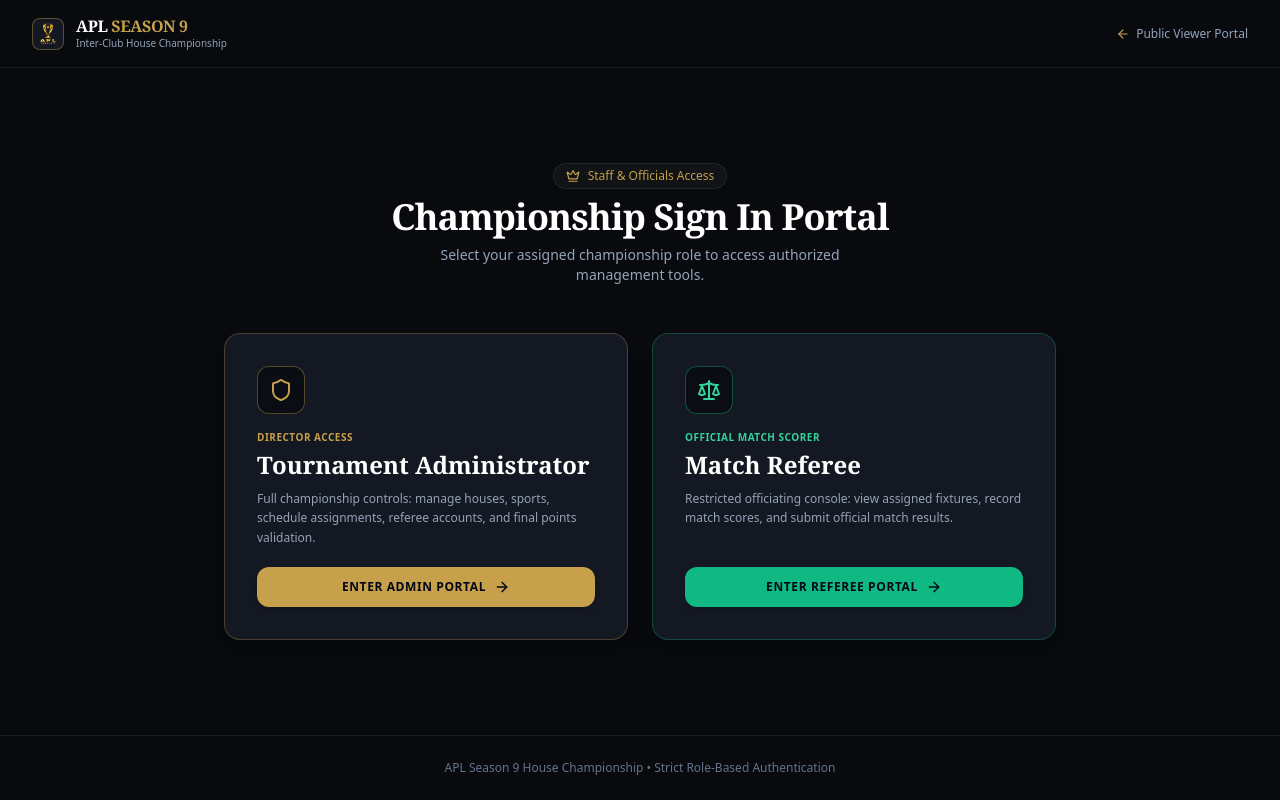
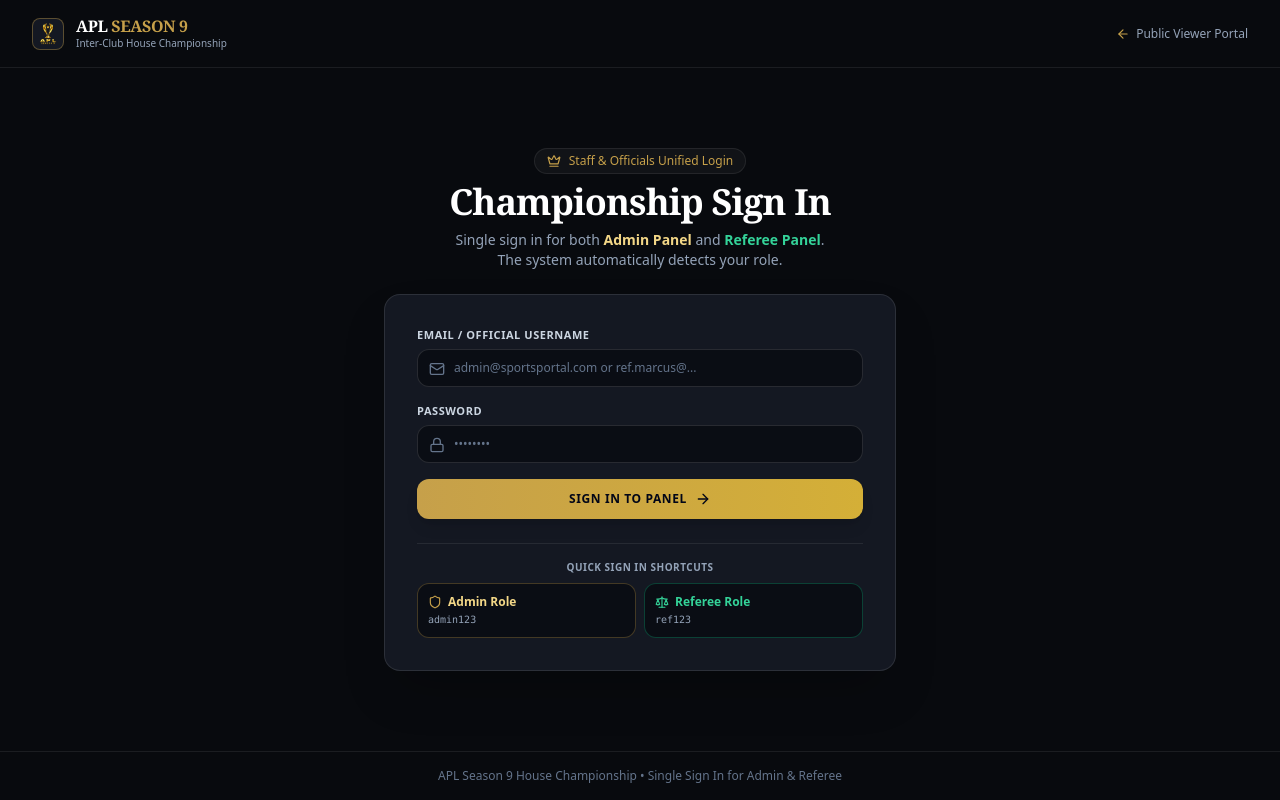
Before and after one commit to mudassir-markania/Club-Protal, a Next.js app: page /login in a window 1280 px wide. Built offline with nearby package versions, Linux system fonts and the light colour scheme.

Commit message:
feat: unified single sign-in button for both Admin and Referee panels

```diff
--- a/src/app/login/page.tsx
+++ b/src/app/login/page.tsx
@@ -1,10 +1,60 @@
 'use client';
 
-import React from 'react';
+import React, { useState } from 'react';
 import Link from 'next/link';
-import { Shield, Scale, ArrowRight, ArrowLeft, Crown } from 'lucide-react';
+import { useRouter } from 'next/navigation';
+import { Shield, Scale, ArrowLeft, Crown, Lock, Mail, AlertCircle, ArrowRight } from 'lucide-react';
 
 export default function UnifiedLoginPage() {
+  const router = useRouter();
+  const [email, setEmail] = useState('');
+  const [password, setPassword] = useState('');
+  const [loading, setLoading] = useState(false);
+  const [error, setError] = useState<string | null>(null);
+
+  const handleSubmit = async (e: React.FormEvent) => {
+    e.preventDefault();
+    setError(null);
+    setLoading(true);
+
+    try {
+      const res = await fetch('/api/auth/login', {
+        method: 'POST',
+        headers: { 'Content-Type': 'application/json' },
+        body: JSON.stringify({ email, password }),
+      });
+
+      const data = await res.json();
+      if (!res.ok) {
+        throw new Error(data.error || 'Authentication failed. Please verify credentials.');
+      }
+
+      // Automatic role-based routing
+      if (data.user.role === 'SUPER_ADMIN' || data.user.role === 'ADMIN') {
+        router.push('/admin/dashboard');
+      } else if (data.user.role === 'REFEREE') {
+        router.push('/referee/matches');
+      } else {
+        router.push('/');
+      }
+    } catch (err: any) {
+      setError(err.message);
+    } finally {
+      setLoading(false);
+    }
+  };
+
+  const fillQuickLogin = (role: 'ADMIN' | 'REFEREE') => {
+    setError(null);
+    if (role === 'ADMIN') {
+      setEmail('admin@sportsportal.com');
+      setPassword('admin123');
+    } else {
+      setEmail('ref.marcus@sportsportal.com');
+      setPassword('ref123');
+    }
+  };
+
   return (
     <div className="min-h-screen bg-[#080A0E] text-[#EDEDED] flex flex-col justify-between selection:bg-[#C6A04A] selection:text-[#0A0D14] antialiased">
       {/* Top Header */}
@@ -32,86 +82,122 @@ export default function UnifiedLoginPage() {
         </Link>
       </header>
 
-      {/* Main Role Selection Area */}
-      <main className="flex-1 max-w-4xl w-full mx-auto p-4 sm:p-8 flex flex-col justify-center space-y-8">
+      {/* Main Single Sign In Area */}
+      <main className="flex-1 max-w-xl w-full mx-auto p-4 sm:p-8 flex flex-col justify-center space-y-6">
         <div className="text-center space-y-2">
           <div className="inline-flex items-center gap-2 px-3 py-1 rounded-full bg-white/[0.04] border border-white/[0.08] text-xs text-[#C6A04A]">
             <Crown className="w-3.5 h-3.5 text-[#C6A04A]" />
-            <span>Staff & Officials Access</span>
+            <span>Staff & Officials Unified Login</span>
           </div>
           <h1 className="font-serif text-3xl sm:text-4xl font-bold text-white tracking-tight">
-            Championship Sign In Portal
+            Championship Sign In
           </h1>
-          <p className="text-xs sm:text-sm text-slate-400 max-w-md mx-auto">
-            Select your assigned championship role to access authorized management tools.
+          <p className="text-xs sm:text-sm text-slate-400 max-w-sm mx-auto">
+            Single sign in for both <span className="text-[#F3D787] font-semibold">Admin Panel</span> and{' '}
+            <span className="text-emerald-400 font-semibold">Referee Panel</span>. The system automatically detects your role.
           </p>
         </div>
 
-        {/* Dual Role Cards */}
-        <div className="grid grid-cols-1 md:grid-cols-2 gap-6 pt-4">
-          {/* Card 1: Admin */}
-          <div className="rounded-2xl bg-[#141822] border border-[#C6A04A]/30 hover:border-[#C6A04A] transition-all p-6 sm:p-8 space-y-5 flex flex-col justify-between shadow-xl group">
-            <div className="space-y-4">
-              <div className="w-12 h-12 rounded-xl bg-[#0A0D14] border border-[#C6A04A]/40 flex items-center justify-center text-[#C6A04A] shadow-inner group-hover:scale-105 transition-transform">
-                <Shield className="w-6 h-6" />
-              </div>
+        {/* Single Unified Sign In Card */}
+        <div className="rounded-2xl bg-[#141822] border border-white/[0.1] shadow-2xl p-6 sm:p-8 space-y-6">
+          {error && (
+            <div className="p-3.5 rounded-xl bg-red-500/10 border border-red-500/30 text-red-400 text-xs font-semibold flex items-center gap-2">
+              <AlertCircle className="w-4 h-4 shrink-0 text-red-400" />
+              <span>{error}</span>
+            </div>
+          )}
 
-              <div>
-                <span className="text-[10px] font-bold uppercase tracking-wider text-[#C6A04A] block mb-1">
-                  Director Access
-                </span>
-                <h2 className="font-serif text-2xl font-bold text-white">
-                  Tournament Administrator
-                </h2>
-                <p className="text-xs text-slate-400 mt-2 leading-relaxed">
-                  Full championship controls: manage houses, sports, schedule assignments, referee accounts, and final points validation.
-                </p>
+          <form onSubmit={handleSubmit} className="space-y-4 text-xs">
+            <div>
+              <label className="block text-[11px] font-bold text-slate-300 uppercase tracking-wider mb-1.5">
+                Email / Official Username
+              </label>
+              <div className="relative">
+                <input
+                  type="text"
+                  required
+                  value={email}
+                  onChange={(e) => setEmail(e.target.value)}
+                  placeholder="admin@sportsportal.com or ref.marcus@..."
+                  className="w-full pl-9 pr-3 py-2.5 rounded-xl bg-[#0A0D14] border border-white/[0.12] text-white text-xs placeholder:text-slate-500 outline-none focus:border-[#C6A04A] focus:ring-1 focus:ring-[#C6A04A] transition"
+                />
+                <Mail className="w-4 h-4 text-slate-500 absolute left-3 top-3 pointer-events-none" />
               </div>
             </div>
 
-            <Link
-              href="/admin/login"
-              className="w-full py-3 rounded-xl bg-[#C6A04A] hover:bg-[#B38F3A] text-slate-950 font-bold text-xs uppercase tracking-wider flex items-center justify-center gap-2 transition shadow-md"
-            >
-              <span>Enter Admin Portal</span>
-              <ArrowRight className="w-4 h-4" />
-            </Link>
-          </div>
-
-          {/* Card 2: Referee */}
-          <div className="rounded-2xl bg-[#141822] border border-emerald-500/30 hover:border-emerald-500 transition-all p-6 sm:p-8 space-y-5 flex flex-col justify-between shadow-xl group">
-            <div className="space-y-4">
-              <div className="w-12 h-12 rounded-xl bg-[#0A0D14] border border-emerald-500/40 flex items-center justify-center text-emerald-400 shadow-inner group-hover:scale-105 transition-transform">
-                <Scale className="w-6 h-6" />
-              </div>
-
-              <div>
-                <span className="text-[10px] font-bold uppercase tracking-wider text-emerald-400 block mb-1">
-                  Official Match Scorer
-                </span>
-                <h2 className="font-serif text-2xl font-bold text-white">
-                  Match Referee
-                </h2>
-                <p className="text-xs text-slate-400 mt-2 leading-relaxed">
-                  Restricted officiating console: view assigned fixtures, record match scores, and submit official match results.
-                </p>
+            <div>
+              <label className="block text-[11px] font-bold text-slate-300 uppercase tracking-wider mb-1.5">
+                Password
+              </label>
+              <div className="relative">
+                <input
+                  type="password"
+                  required
+                  value={password}
+                  onChange={(e) => setPassword(e.target.value)}
+                  placeholder="••••••••"
+                  className="w-full pl-9 pr-3 py-2.5 rounded-xl bg-[#0A0D14] border border-white/[0.12] text-white text-xs placeholder:text-slate-500 outline-none focus:border-[#C6A04A] focus:ring-1 focus:ring-[#C6A04A] transition"
+                />
+                <Lock className="w-4 h-4 text-slate-500 absolute left-3 top-3 pointer-events-none" />
               </div>
             </div>
 
-            <Link
-              href="/referee/login"
-              className="w-full py-3 rounded-xl bg-emerald-500 hover:bg-emerald-600 text-slate-950 font-bold text-xs uppercase tracking-wider flex items-center justify-center gap-2 transition shadow-md"
+            <button
+              type="submit"
+              disabled={loading}
+              className="w-full py-3 rounded-xl bg-gradient-to-r from-[#C6A04A] to-[#D4AF37] hover:from-[#B89438] hover:to-[#C6A04A] text-slate-950 font-bold text-xs uppercase tracking-wider transition shadow-lg disabled:opacity-50 flex items-center justify-center gap-2"
             >
-              <span>Enter Referee Portal</span>
-              <ArrowRight className="w-4 h-4" />
-            </Link>
+              {loading ? (
+                <>
+                  <span className="w-4 h-4 border-2 border-slate-950 border-t-transparent rounded-full animate-spin" />
+                  <span>Verifying Credentials...</span>
+                </>
+              ) : (
+                <>
+                  <span>Sign In to Panel</span>
+                  <ArrowRight className="w-4 h-4" />
+                </>
+              )}
+            </button>
+          </form>
+
+          {/* Quick Login Role Selectors */}
+          <div className="pt-4 border-t border-white/[0.08] space-y-2">
+            <span className="text-[10px] font-bold text-slate-400 uppercase tracking-wider block text-center">
+              Quick Sign In Shortcuts
+            </span>
+            <div className="grid grid-cols-2 gap-2">
+              <button
+                type="button"
+                onClick={() => fillQuickLogin('ADMIN')}
+                className="p-2.5 rounded-xl bg-[#0A0D14] border border-[#C6A04A]/30 hover:border-[#C6A04A] text-left transition group"
+              >
+                <div className="flex items-center gap-1.5 text-[#F3D787] font-bold text-xs mb-0.5">
+                  <Shield className="w-3.5 h-3.5 text-[#C6A04A]" />
+                  <span>Admin Role</span>
+                </div>
+                <span className="text-[10px] text-slate-400 block font-mono">admin123</span>
+              </button>
+
+              <button
+                type="button"
+                onClick={() => fillQuickLogin('REFEREE')}
+                className="p-2.5 rounded-xl bg-[#0A0D14] border border-emerald-500/30 hover:border-emerald-500 text-left transition group"
+              >
+                <div className="flex items-center gap-1.5 text-emerald-400 font-bold text-xs mb-0.5">
+                  <Scale className="w-3.5 h-3.5 text-emerald-400" />
+                  <span>Referee Role</span>
+                </div>
+                <span className="text-[10px] text-slate-400 block font-mono">ref123</span>
+              </button>
+            </div>
           </div>
         </div>
       </main>
 
       {/* Bottom Footer */}
-      <footer className="border-t border-white/[0.08] py-6 px-4 text-center text-xs text-slate-500">
-        APL Season 9 House Championship • Strict Role-Based Authentication
+      <footer className="border-t border-white/[0.08] py-4 px-4 text-center text-xs text-slate-500">
+        APL Season 9 House Championship • Single Sign In for Admin & Referee
       </footer>
     </div>
   );
--- a/src/components/public/PublicNavbar.tsx
+++ b/src/components/public/PublicNavbar.tsx
@@ -120,81 +120,85 @@ export default function PublicNavbar({
         </div>
 
         {/* Divider */}
-        <div className="hidden xl:block h-4 w-[1px] bg-white/[0.1]" />
+        <div className="hidden sm:block h-4 w-[1px] bg-white/[0.1]" />
 
-        {/* 1. Direct Buttons for XL Screens */}
-        <div className="hidden xl:flex items-center gap-2">
-          {/* Admin Sign In Button */}
-          <Link
-            href="/admin/login"
-            className="inline-flex items-center gap-1.5 px-3 py-1.5 rounded-lg bg-[#141822] hover:bg-[#1C2331] border border-[#C6A04A]/50 text-xs font-bold text-[#F3D787] hover:border-[#C6A04A] transition shadow-xs whitespace-nowrap group"
-            title="Access Tournament Director & Championship Admin"
-          >
-            <Shield className="w-3.5 h-3.5 text-[#C6A04A] group-hover:scale-110 transition-transform" />
-            <span>Admin Sign In</span>
-          </Link>
-
-          {/* Referee Sign In Button */}
-          <Link
-            href="/referee/login"
-            className="inline-flex items-center gap-1.5 px-3 py-1.5 rounded-lg bg-[#141822] hover:bg-[#1C2331] border border-emerald-500/40 text-xs font-bold text-emerald-400 hover:border-emerald-400 transition shadow-xs whitespace-nowrap group"
-            title="Access Official Referee Match Scoring Portal"
-          >
-            <Scale className="w-3.5 h-3.5 text-emerald-400 group-hover:scale-110 transition-transform" />
-            <span>Referee Sign In</span>
-          </Link>
-        </div>
-
-        {/* 2. Compact Sign In Dropdown for Tablet / Medium screens */}
-        <div className="relative xl:hidden" ref={dropdownRef}>
+        {/* Unified Sign In Button for both panels */}
+        <div className="relative" ref={dropdownRef}>
           <button
             onClick={() => setSignInDropdownOpen(!signInDropdownOpen)}
-            className="flex items-center gap-1.5 px-3 py-1.5 rounded-lg bg-[#141822] hover:bg-[#1C2331] border border-[#C6A04A]/50 text-xs font-bold text-[#F3D787] transition shadow-xs"
+            className="flex items-center gap-1.5 px-3 py-1.5 rounded-lg bg-[#141822] hover:bg-[#1C2331] border border-[#C6A04A]/60 hover:border-[#C6A04A] text-xs font-bold text-[#F3D787] transition shadow-xs whitespace-nowrap group"
+            title="Sign in to Admin or Referee Panel"
             aria-expanded={signInDropdownOpen}
           >
-            <Lock className="w-3 h-3 text-[#C6A04A]" />
+            <Lock className="w-3.5 h-3.5 text-[#C6A04A] group-hover:scale-110 transition-transform" />
             <span>Sign In</span>
-            <ChevronDown className={`w-3 h-3 text-[#C6A04A] transition-transform duration-200 ${signInDropdownOpen ? 'rotate-180' : ''}`} />
+            <ChevronDown
+              className={`w-3.5 h-3.5 text-[#C6A04A] transition-transform duration-200 ${
+                signInDropdownOpen ? 'rotate-180' : ''
+              }`}
+            />
           </button>
 
           {signInDropdownOpen && (
-            <div className="absolute right-0 mt-2 w-60 rounded-xl bg-[#0E131C] border border-[#C6A04A]/40 p-2 shadow-2xl backdrop-blur-xl z-50 animate-in fade-in slide-in-from-top-2 duration-150">
+            <div className="absolute right-0 mt-2 w-64 rounded-xl bg-[#0E131C] border border-[#C6A04A]/40 p-2.5 shadow-2xl backdrop-blur-xl z-50 animate-in fade-in slide-in-from-top-2 duration-150">
+              <div className="px-2.5 py-1.5 mb-1.5 border-b border-white/[0.08] flex items-center justify-between">
+                <span className="text-[10px] font-bold text-slate-400 uppercase tracking-wider">
+                  Championship Sign In
+                </span>
+                <span className="text-[9px] font-mono text-[#C6A04A] bg-[#C6A04A]/10 px-1.5 py-0.5 rounded border border-[#C6A04A]/20">
+                  OFFICIALS
+                </span>
+              </div>
+
+              {/* Admin Panel */}
               <Link
                 href="/admin/login"
                 onClick={() => setSignInDropdownOpen(false)}
-                className="flex items-center gap-2.5 p-2.5 rounded-lg hover:bg-white/[0.06] transition group"
+                className="flex items-center gap-2.5 p-2 rounded-lg hover:bg-white/[0.06] transition group"
               >
                 <div className="w-8 h-8 rounded-lg bg-[#141822] border border-[#C6A04A]/40 flex items-center justify-center text-[#C6A04A] group-hover:bg-[#C6A04A] group-hover:text-slate-950 transition shrink-0">
                   <Shield className="w-4 h-4" />
                 </div>
                 <div>
                   <span className="text-xs font-bold text-white group-hover:text-[#C6A04A] transition block">
-                    Admin Sign In
+                    Admin Panel
                   </span>
                   <span className="text-[10px] text-slate-400 block">
-                    Tournament director controls
+                    Tournament director & controls
                   </span>
                 </div>
               </Link>
 
-              <div className="h-[1px] bg-white/[0.08] my-1" />
+              <div className="h-[1px] bg-white/[0.06] my-1" />
 
+              {/* Referee Panel */}
               <Link
                 href="/referee/login"
                 onClick={() => setSignInDropdownOpen(false)}
-                className="flex items-center gap-2.5 p-2.5 rounded-lg hover:bg-white/[0.06] transition group"
+                className="flex items-center gap-2.5 p-2 rounded-lg hover:bg-white/[0.06] transition group"
               >
                 <div className="w-8 h-8 rounded-lg bg-[#141822] border border-emerald-500/40 flex items-center justify-center text-emerald-400 group-hover:bg-emerald-500 group-hover:text-slate-950 transition shrink-0">
                   <Scale className="w-4 h-4" />
                 </div>
                 <div>
                   <span className="text-xs font-bold text-white group-hover:text-emerald-400 transition block">
-                    Referee Sign In
+                    Referee Panel
                   </span>
                   <span className="text-[10px] text-slate-400 block">
-                    Match score & points submission
+                    Match score & star player submission
                   </span>
                 </div>
+              </Link>
+
+              <div className="h-[1px] bg-white/[0.06] my-1" />
+
+              {/* Unified Login Portal Link */}
+              <Link
+                href="/login"
+                onClick={() => setSignInDropdownOpen(false)}
+                className="block text-center py-1.5 px-2 rounded-lg bg-white/[0.03] hover:bg-[#C6A04A]/10 text-[11px] font-semibold text-slate-300 hover:text-[#F3D787] border border-white/[0.06] hover:border-[#C6A04A]/30 transition"
+              >
+                Unified Sign In Portal →
               </Link>
             </div>
           )}
@@ -247,26 +251,16 @@ export default function PublicNavbar({
           {/* Portal Sign In Section in Mobile Menu */}
           <div className="pt-3 border-t border-white/[0.08] space-y-2">
             <span className="text-[10px] font-bold text-slate-500 block px-1">
-              PORTAL AUTHENTICATION
+              CHAMPIONSHIP AUTHENTICATION
             </span>
-            <div className="grid grid-cols-2 gap-2">
-              <Link
-                href="/admin/login"
-                onClick={() => setMobileMenuOpen(false)}
-                className="flex items-center justify-center gap-1.5 p-2.5 rounded-lg bg-[#141822] border border-[#C6A04A]/40 text-[#F3D787] font-bold text-[11px] text-center"
-              >
-                <Shield className="w-3.5 h-3.5 text-[#C6A04A]" />
-                <span>Admin Login</span>
-              </Link>
-              <Link
-                href="/referee/login"
-                onClick={() => setMobileMenuOpen(false)}
-                className="flex items-center justify-center gap-1.5 p-2.5 rounded-lg bg-[#141822] border border-emerald-500/40 text-emerald-400 font-bold text-[11px] text-center"
-              >
-                <Scale className="w-3.5 h-3.5 text-emerald-400" />
-                <span>Referee Login</span>
-              </Link>
-            </div>
+            <Link
+              href="/login"
+              onClick={() => setMobileMenuOpen(false)}
+              className="w-full flex items-center justify-center gap-2 p-3 rounded-xl bg-[#141822] border border-[#C6A04A]/60 hover:border-[#C6A04A] text-[#F3D787] font-bold text-xs shadow-md transition"
+            >
+              <Lock className="w-3.5 h-3.5 text-[#C6A04A]" />
+              <span>Sign In (Admin & Referee)</span>
+            </Link>
           </div>
         </div>
       )}
```
Also changed, not shown: src/components/public/PublicFooter.tsx (+2 -5 lines), src/app/api/cricket-teams/[id]/route.ts (line endings or trailing spaces).
